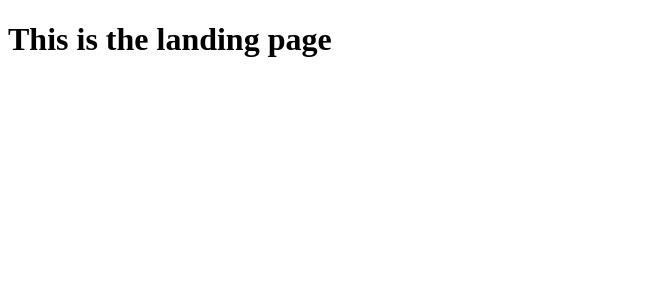
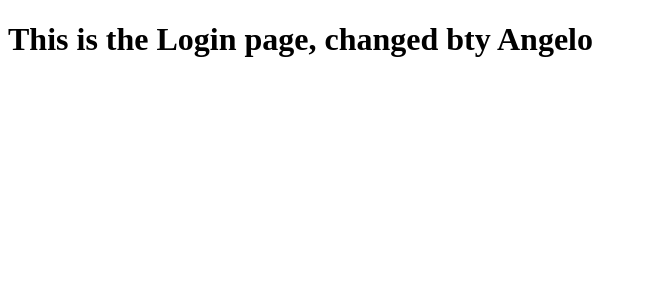
Before and after one commit to angeloeboy/soapify-frontend, a Next.js app: page /login in a window 1280 px wide. Shown: the top 300 px of the page, without its empty margins (0-647 px from the left). Built offline with nearby package versions, Linux system fonts and the light colour scheme.

Commit message:
changed login page content

```diff
--- a/src/pages/login.jsx
+++ b/src/pages/login.jsx
@@ -1,7 +1,7 @@
 let Login = () => {
 	return (
 		<div>
-			<h1>This is the landing page</h1>
+			<h1>This is the Login page, changed bty Angelo</h1>
 		</div>
 	);
 };
```
